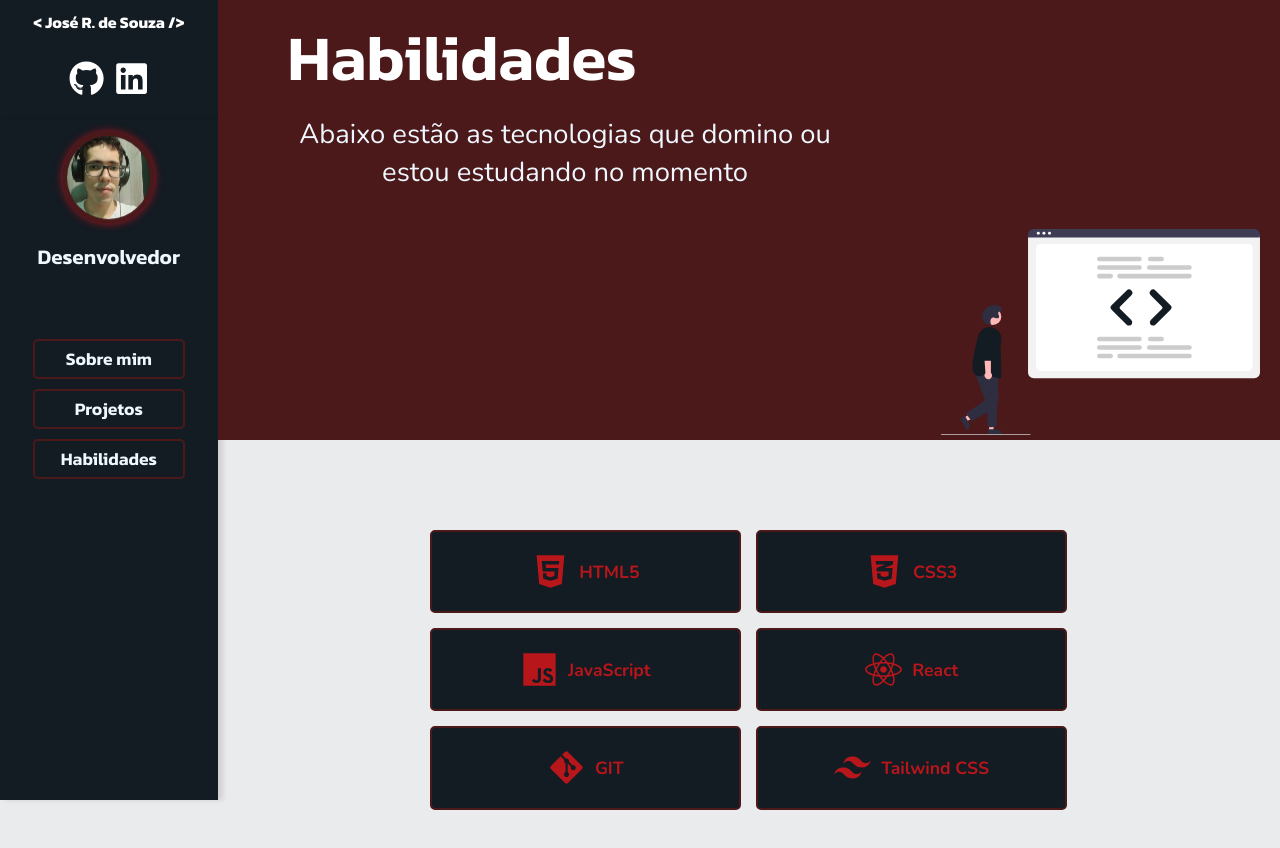
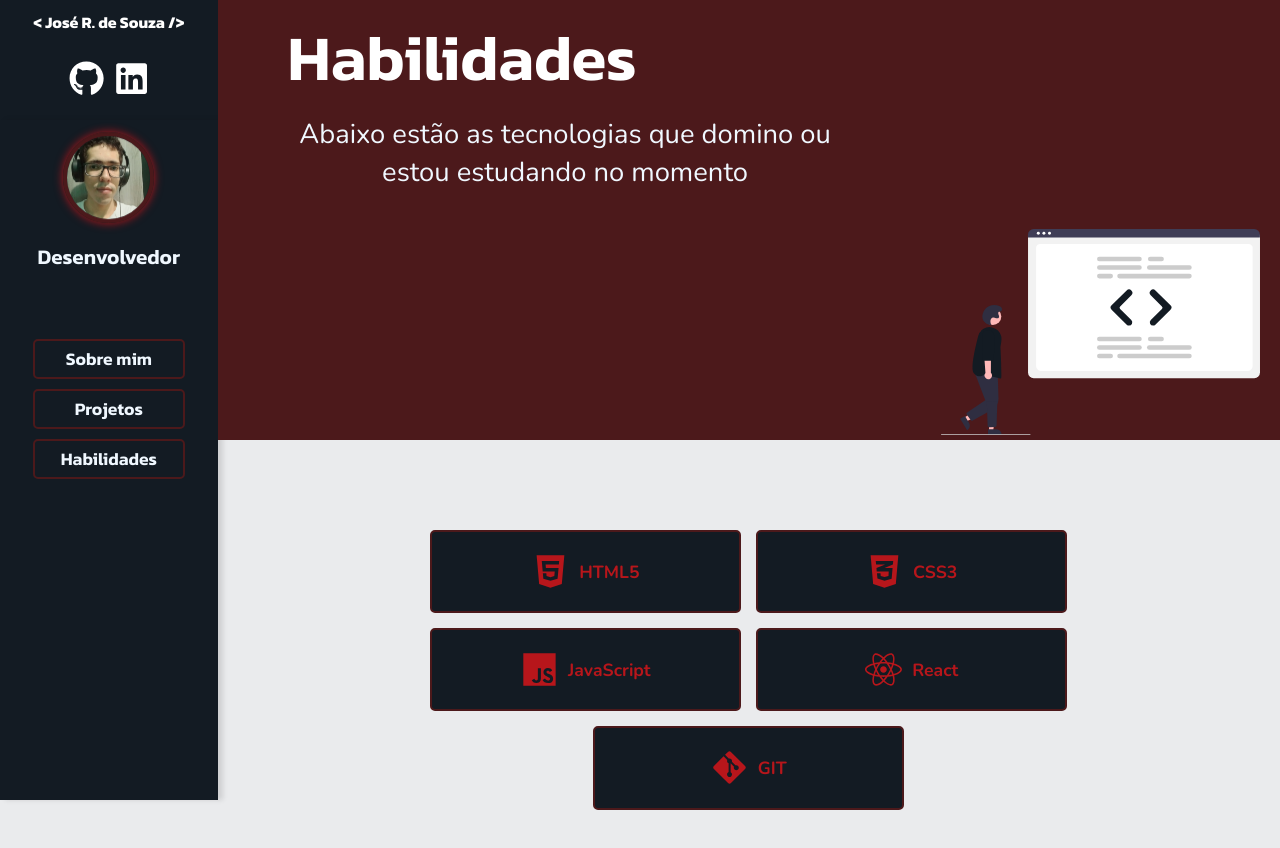
Before and after one commit to Josericardodesouza/MeuPortfolio, a React (Vite) app: page / in a window 1280 px wide. Both pictures are taken after a click on the button "Habilidades". Shown: the top 848 px of the page. Built offline with nearby package versions, Linux system fonts and the light colour scheme.

Commit message:
Update Skills.jsx

```diff
--- a/src/assets/components/Skills.jsx
+++ b/src/assets/components/Skills.jsx
@@ -53,11 +53,11 @@ function Skills() {
 
             </div>
 
-            <div id="box_tailwind" className="box_tech">
+            {/* <div id="box_tailwind" className="box_tech">
                 <RiTailwindCssFill />
                 <p>Tailwind CSS</p>
 
-            </div>
+            </div> */}
 
 
 
```
